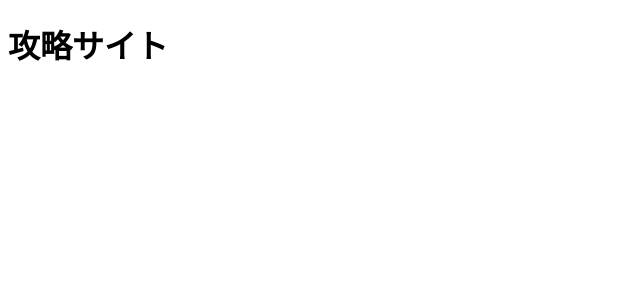
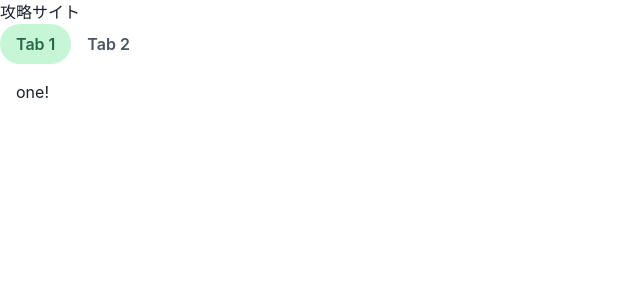
Before and after one commit to buchihiro-B/snowbreak-site-ts, a Next.js app: page / in a window 1280 px wide. Shown: the top 300 px of the page, without its empty margins (0-640 px from the left). Built offline with nearby package versions, Linux system fonts and the light colour scheme.

Commit message:
chakra ui をインストール

```diff
--- a/package.json
+++ b/package.json
@@ -9,11 +9,15 @@
     "lint": "next lint"
   },
   "dependencies": {
+    "@chakra-ui/react": "^2.8.0",
+    "@emotion/react": "^11.11.1",
+    "@emotion/styled": "^11.11.0",
     "@types/node": "20.5.8",
     "@types/react": "18.2.21",
     "@types/react-dom": "18.2.7",
     "eslint": "8.48.0",
     "eslint-config-next": "13.4.19",
+    "framer-motion": "^10.16.2",
     "next": "13.4.19",
     "react": "18.2.0",
     "react-dom": "18.2.0",
--- a/src/pages/index.tsx
+++ b/src/pages/index.tsx
@@ -1,7 +1,32 @@
+import {
+  Tabs,
+  TabList,
+  TabPanels,
+  Tab,
+  TabPanel,
+  ChakraProvider,
+} from "@chakra-ui/react";
+
 export default function Home() {
   return (
     <>
-      <h1>攻略サイト</h1>
+      <ChakraProvider>
+        <h1>攻略サイト</h1>
+        <Tabs variant="soft-rounded" colorScheme="green">
+          <TabList>
+            <Tab>Tab 1</Tab>
+            <Tab>Tab 2</Tab>
+          </TabList>
+          <TabPanels>
+            <TabPanel>
+              <p>one!</p>
+            </TabPanel>
+            <TabPanel>
+              <p>two!</p>
+            </TabPanel>
+          </TabPanels>
+        </Tabs>
+      </ChakraProvider>
     </>
-  )
+  );
 }
```
Also changed, not shown: 1 other file (tests, documents, lock files or other folders).
